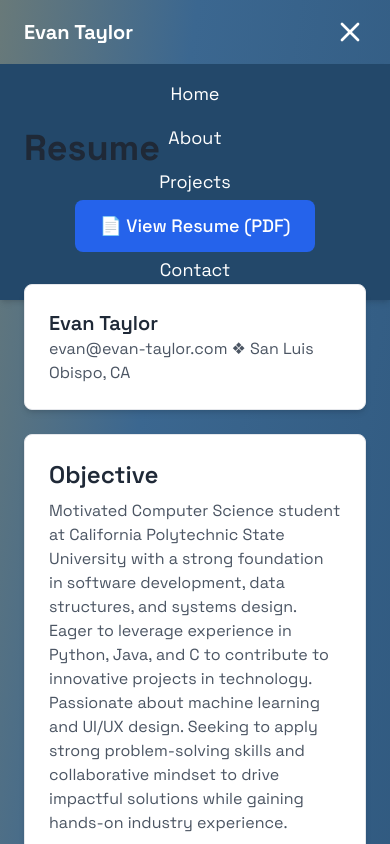
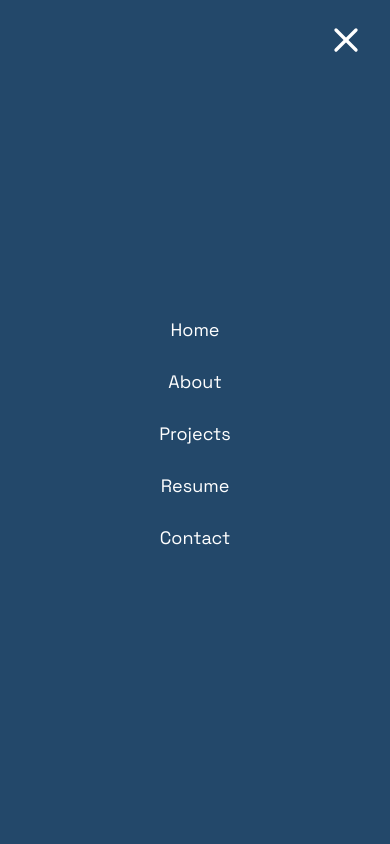
Before and after one commit to evan-taylor/Website, a SvelteKit app: page /resume in a window 390 px wide. Both pictures are taken after a click on the button 350 px from the left and 32 px from the top of the page. Shown: the top 844 px of the page. Built offline with nearby package versions, Linux system fonts and the light colour scheme.

Commit message:
ix nav, PDF link

```diff
--- a/src/components/Navbar.svelte
+++ b/src/components/Navbar.svelte
@@ -1,7 +1,6 @@
 <script>
   import { onMount } from "svelte";
-  import { Menu, X } from "lucide-svelte"; // Hamburger & Close Icons
-
+  import { Menu, X } from "lucide-svelte"; // Icons for Menu
   let isOpen = false;
 
   function toggleMenu() {
@@ -9,7 +8,7 @@
   }
 </script>
 
-<nav class="bg-transparent text-[#EFB036] relative">
+<nav class="bg-transparent text-[#EFB036] relative z-50">
   <div class="max-w-6xl mx-auto px-6 py-4 flex justify-between items-center">
     <!-- Logo -->
     <a href="/" class="text-white text-xl font-bold">Evan Taylor</a>
@@ -33,20 +32,17 @@
     </button>
   </div>
 
-  <!-- Mobile Menu (Sliding Dropdown) -->
+  <!-- Mobile Menu (Fixed Full-Screen) -->
   {#if isOpen}
-    <div class="md:hidden absolute top-full left-0 w-full bg-[#23486A] text-white shadow-md py-4 space-y-4 text-center transition-all">
-      <a href="/" class="block hover:text-gray-200 text-lg" on:click={toggleMenu}>Home</a>
-      <a href="/about" class="block hover:text-gray-200 text-lg" on:click={toggleMenu}>About</a>
-      <a href="/projects" class="block hover:text-gray-200 text-lg" on:click={toggleMenu}>Projects</a>
-      <a href="/resume" class="block hover:text-gray-200 text-lg" on:click={toggleMenu}>Resume</a>
-      <a href="/contact" class="block hover:text-gray-200 text-lg" on:click={toggleMenu}>Contact</a>
+    <div class="fixed inset-0 bg-[#23486A] text-white flex flex-col items-center justify-center space-y-6 text-lg transition-all">
+      <button class="absolute top-5 right-6" on:click={toggleMenu}>
+        <X class="w-10 h-10 text-white" />
+      </button>
+      <a href="/" class="hover:text-gray-200 transition" on:click={toggleMenu}>Home</a>
+      <a href="/about" class="hover:text-gray-200 transition" on:click={toggleMenu}>About</a>
+      <a href="/projects" class="hover:text-gray-200 transition" on:click={toggleMenu}>Projects</a>
+      <a href="/resume" class="hover:text-gray-200 transition" on:click={toggleMenu}>Resume</a>
+      <a href="/contact" class="hover:text-gray-200 transition" on:click={toggleMenu}>Contact</a>
     </div>
   {/if}
 </nav>
-
-<style>
-  nav {
-    transition: all 0.3s ease-in-out;
-  }
-</style>
--- a/src/routes/resume/+page.svelte
+++ b/src/routes/resume/+page.svelte
@@ -7,7 +7,7 @@
 
   <!-- Download Resume Button -->
 <div class="text-center mb-8" in:fade={{ duration: 600 }}>
-  <a href="/static/Evan Taylor - Resume.pdf" target="_blank"
+  <a href="/static/Evan-Taylor-Resume.pdf" target="_blank"
     class="bg-blue-600 text-white px-6 py-3 rounded-lg text-lg font-medium hover:bg-blue-700 transition inline-block">
     📄 View Resume (PDF)
   </a>
```
Also changed, not shown: 1 other file (tests, documents, lock files or other folders).
